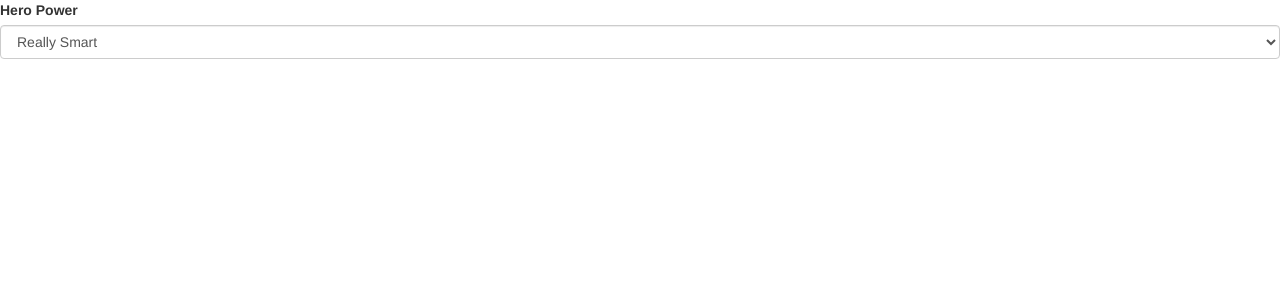
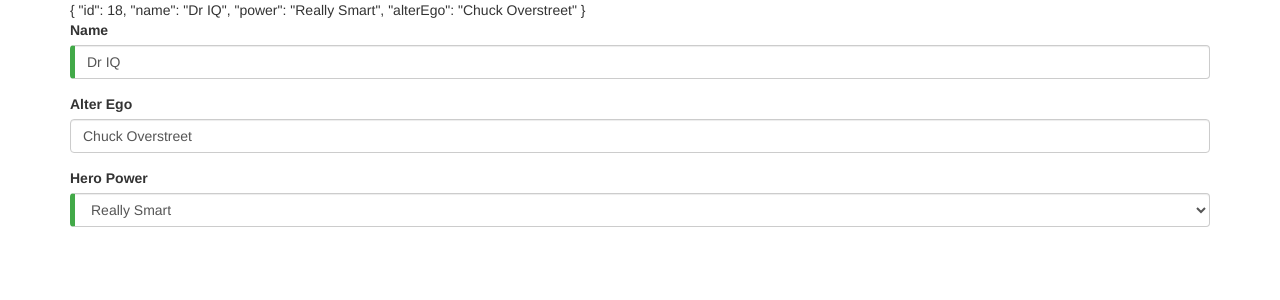
Before and after one commit to marvincayetano/ng-template-driven-form, an Angular app: page / in a window 1280 px wide. Shown: the top 300 px of the page. Built offline with nearby package versions, Linux system fonts and the light colour scheme.

Commit message:
🔥 Chore: Added css for ng-valid ng-invalid

```diff
--- a/src/app/hero-form/hero-form.component.html
+++ b/src/app/hero-form/hero-form.component.html
@@ -1,6 +1,40 @@
-<div class="form-group">
-  <label for="power">Hero Power</label>
-  <select class="form-control" id="power" required>
-    <option *ngFor="let pow of powers" [value]="pow">{{ pow }}</option>
-  </select>
+<div class="container">
+  <form #heroForm="ngForm">
+    {{ model | json }}
+    <div class="form-group">
+      <label for="name">Name</label>
+      <input
+        type="text"
+        class="form-control"
+        id="name"
+        required
+        [(ngModel)]="model.name"
+        name="name"
+      />
+    </div>
+
+    <div class="form-group">
+      <label for="alterEgo">Alter Ego</label>
+      <input
+        type="text"
+        class="form-control"
+        id="alterEgo"
+        [(ngModel)]="model.alterEgo"
+        name="alterEgo"
+      />
+    </div>
+
+    <div class="form-group">
+      <label for="power">Hero Power</label>
+      <select
+        class="form-control"
+        id="power"
+        required
+        [(ngModel)]="model.power"
+        name="power"
+      >
+        <option *ngFor="let pow of powers" [value]="pow">{{ pow }}</option>
+      </select>
+    </div>
+  </form>
 </div>
--- /dev/null
+++ b/src/assets/forms.css
@@ -0,0 +1,8 @@
+.ng-valid[required],
+.ng-valid.required {
+  border-left: 5px solid #42a948; /* green */
+}
+
+.ng-invalid:not(form) {
+  border-left: 5px solid #a94442; /* red */
+}
--- a/src/index.html
+++ b/src/index.html
@@ -1,11 +1,12 @@
-<!doctype html>
+<!DOCTYPE html>
 <html lang="en">
   <head>
-  <meta charset="utf-8">
+    <meta charset="utf-8" />
     <title>NgTemplateDrivenForm</title>
-  <base href="/">
-  <meta name="viewport" content="width=device-width, initial-scale=1">
-  <link rel="icon" type="image/x-icon" href="favicon.ico">
+    <base href="/" />
+    <meta name="viewport" content="width=device-width, initial-scale=1" />
+    <link rel="icon" type="image/x-icon" href="favicon.ico" />
+    <link rel="stylesheet" href="assets/forms.css" />
   </head>
   <body>
     <app-root></app-root>
```
Lines whose indentation alone changed are shown as unchanged.
